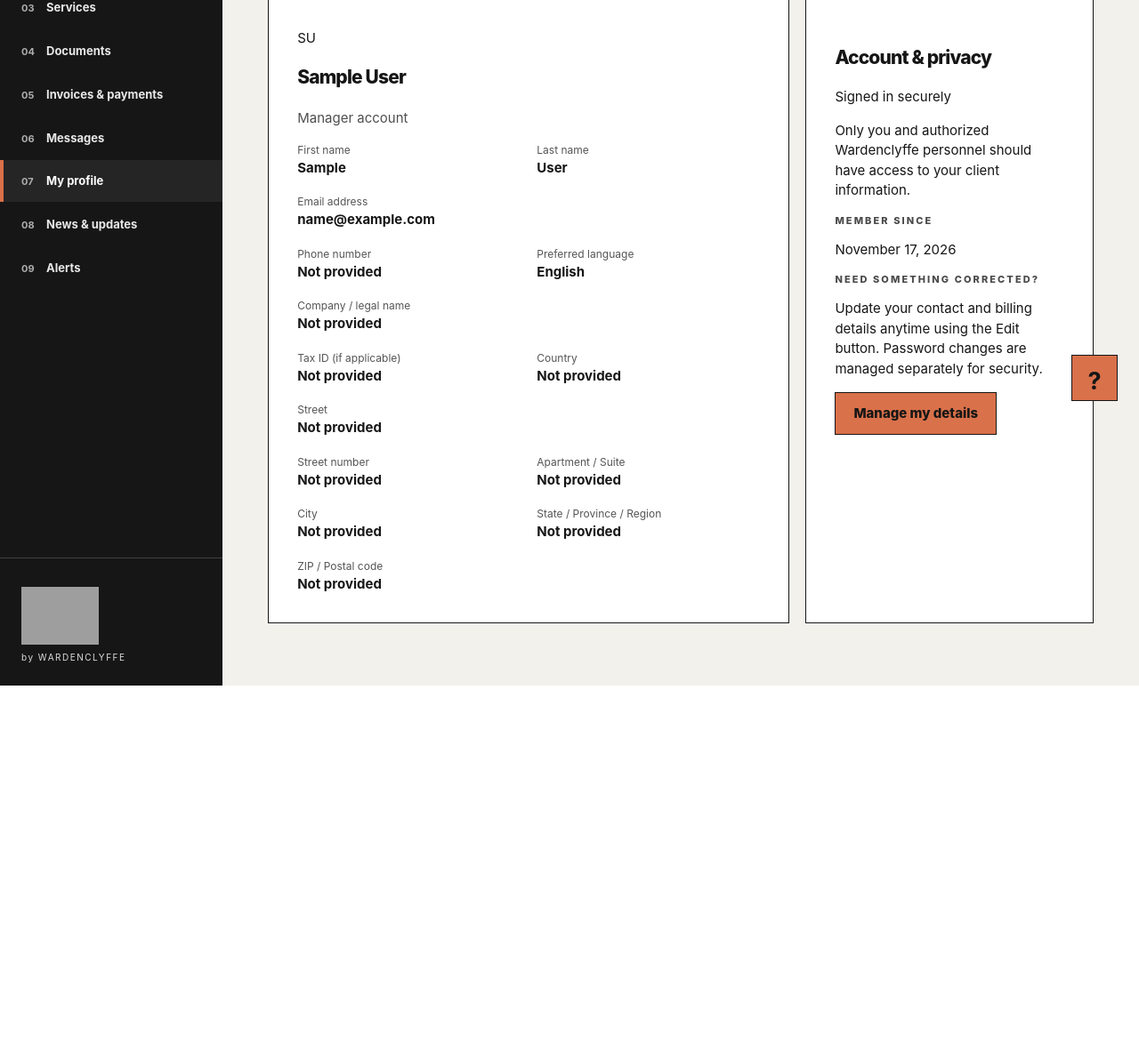
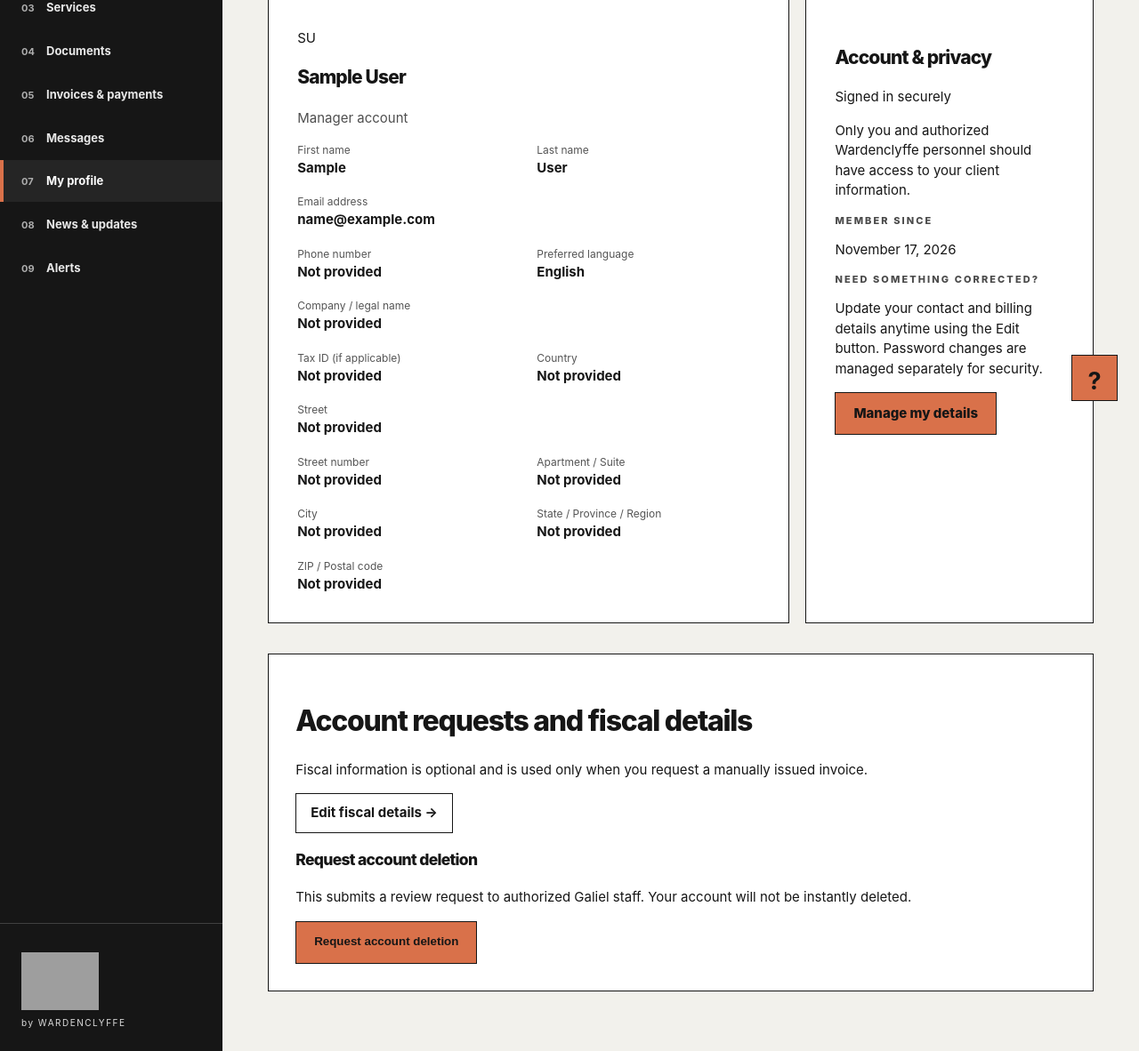
Before and after one commit to gfswardenclyffe/software_engineeringfall2026, a Django app: page /profile/ in a window 1280 px wide. Shown: the part 325-1507 px from the top of the page at 89% size. Before the commit the page ends 1096 px from the top, so only its background shows below. Run offline with Django 5.2, Linux system fonts and the light colour scheme; the visitor is signed in with stand-in values (Sample User, id 1); data that the repository does not hold is empty; parts of the project's set-up code (start-up, migrations or seed data) failed here and were passed over; grey boxes are pictures that could not be loaded.

Commit message:
Expose private client actions and manual invoice requests: portal/templates/portal/profile.html

```diff
--- a/portal/templates/portal/profile.html
+++ b/portal/templates/portal/profile.html
@@ -27,6 +27,11 @@
 </section>
 <section class="card"><h2>Account & privacy</h2><div class="secure"><span class="dot"></span>Signed in securely</div><p class="note">Only you and authorized Wardenclyffe personnel should have access to your client information.</p><div class="separator"></div><div class="eyebrow">Member since</div><p >{{ user.date_joined|date:"F j, Y" }}</p><div class="separator"></div><div class="eyebrow">Need something corrected?</div><p class="note">Update your contact and billing details anytime using the Edit button. Password changes are managed separately for security.</p><a class="button" href="{% url 'profile_edit' %}">Manage my details</a></section>
 </div>
-
-
+<section class="galiel-ops-card"><h2>Account requests and fiscal details</h2>
+<p>Fiscal information is optional and is used only when you request a manually issued invoice.</p>
+<a class="galiel-secondary" href="{% url 'galiel_fiscal_profile' %}">Edit fiscal details →</a>
+<h3>Request account deletion</h3>
+<p>This submits a review request to authorized Galiel staff. Your account will not be instantly deleted.</p>
+<form method="post" action="{% url 'galiel_request_account_deletion' %}">{% csrf_token %}
+<button type="submit" class="galiel-secondary">Request account deletion</button></form></section>
 {% endblock %}
```
